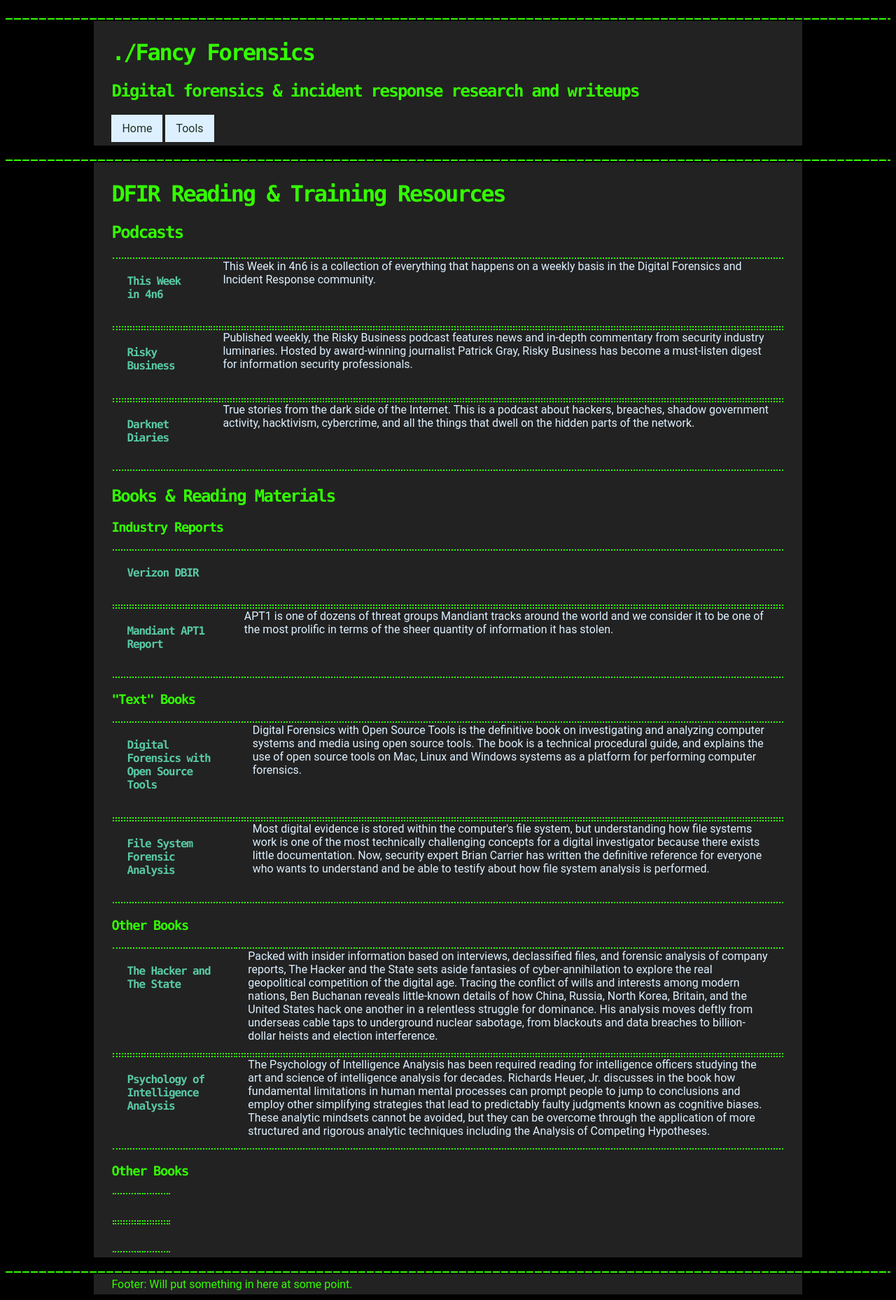
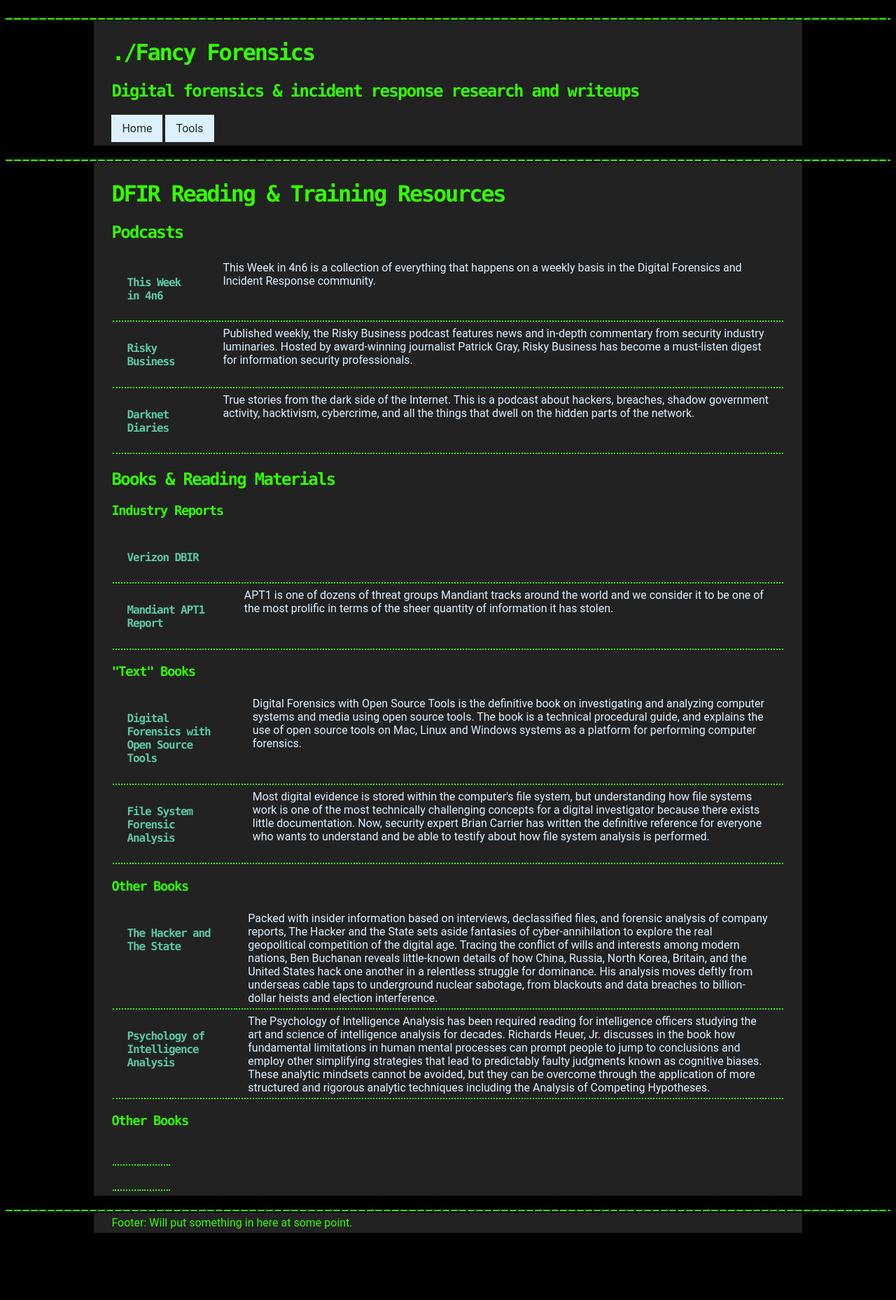
Before and after one commit to shannaniggans/fancy4n6.github.io, a Jekyll site: the page built from resources.md, in a window 1280 px wide. Shown: the whole page at 70% size. Built offline with Jekyll 4.4.1, drawn with Linux system fonts in a browser that asks for light colours; Markdown is read by kramdown in place of the engine named in the settings; after the commit the page ends 1770 px from its top, so only the background shows below that.

Commit message:
Update main.scss

```diff
--- a/_sass/main.scss
+++ b/_sass/main.scss
@@ -83,11 +83,11 @@
       tr {
         border-collapse: collapse;
         vertical-align: top;
-        border-top: 2px dotted #33ff00;
         border-bottom: 2px dotted #33ff00;
+        padding-top: 5px;
         padding-left: 20px;
         padding-right: 20px;
-        padding-bottom: 15px;
+        padding-bottom: 5px;
       }
 }
 
```
